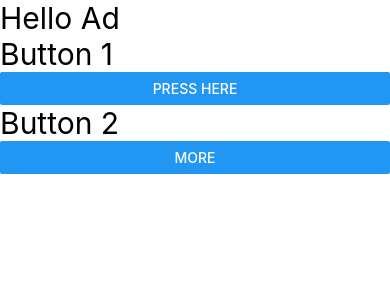
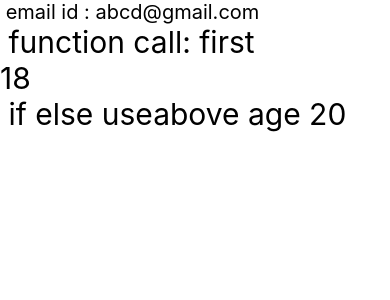
Before and after one commit to birbalkr/reactNative, a React Native app: screen / in a window 390 px wide. Shown: the top 300 px of the page. Built offline with nearby package versions, Linux system fonts and the light colour scheme.

Commit message:
if else and variable use

```diff
--- a/App.tsx
+++ b/App.tsx
@@ -5,14 +5,18 @@ import {
   View
 } from "react-native";
 
+let age = 18;
+var email = "abcd@gmail.com";
+function first(){
+  return "first";
+}
 function App(){
   return(
     <View>
-      <Text style ={{fontSize:30}} >Hello Ad</Text>
-      <Text style ={{fontSize:30}} >Button 1</Text>
-      <Button title='Press Here'></Button>
-      <Text style ={{fontSize:30}} >Button 2</Text>
-      <Button title='More'></Button>
+      <Text style ={{fontSize:20}} > email id : {email} </Text>
+      <Text style ={{fontSize:30}} > function call: {first() } </Text>
+      <Text style ={{fontSize:30}} >{ age } </Text>
+      <Text style ={{fontSize:30}} > if else use{age===18?"above age 20":"under age"} </Text>
     </View>
 
   );
```
